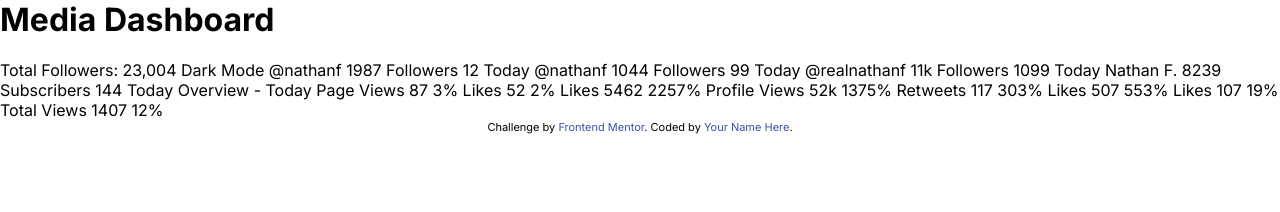
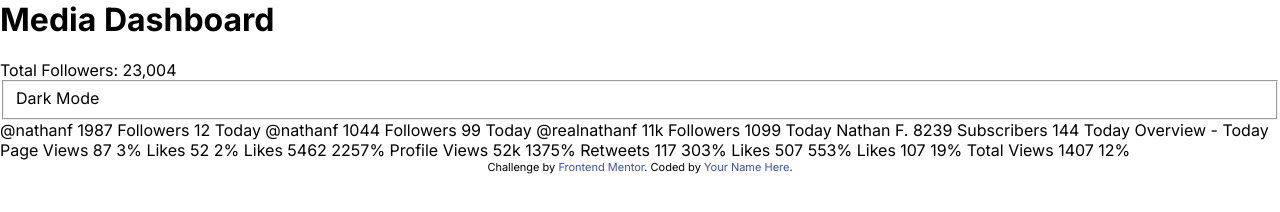
Before and after one commit to gUlrichTJ/socialmedia, a website: page index.html in a window 1280 px wide. Drawn offline with Linux system fonts and the light colour scheme.

Commit message:
index.html

```diff
--- a/app/scss/globals/layout.scss
+++ b/app/scss/globals/layout.scss
@@ -0,0 +1,11 @@
+@use '../util' as *;
+
+.container {
+    padding: 0 rem(25);
+    max-width: rem(1110);
+    margin: 0 auto;
+
+    @include breakpoint(large) {
+        padding:0;
+    }
+}
--- a/index.html
+++ b/index.html
@@ -25,12 +25,19 @@
 </head>
 <body>
 
+  <header class="header container">
     <h1>Media Dashboard</h1>
     Total Followers: 23,004
 
+    <fieldset>
       Dark Mode
+    </fieldset>
+  </header>
 
+  <main>
+    <section>
 
+    </section>
 
     @nathanf
     1987
@@ -88,6 +95,9 @@
     1407
     12%
 
+  </main>
+
+
   <div class="attribution">
     Challenge by <a href="https://www.frontendmentor.io?ref=challenge" target="_blank">Frontend Mentor</a>.
     Coded by <a href="#">Your Name Here</a>.
```
Also changed, not shown: app/scss/util/breakpoints.scss (+4 -4 lines). Lines whose indentation alone changed are shown as unchanged.
